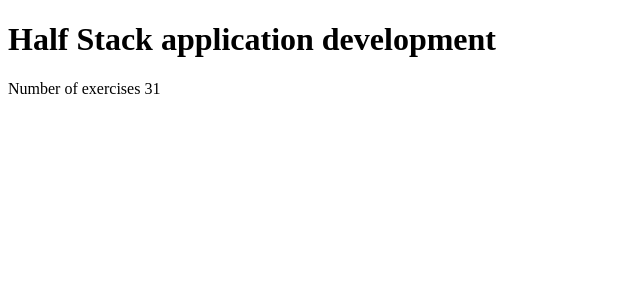
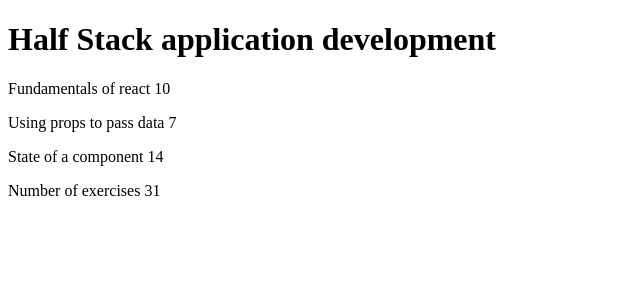
Before and after one commit to byemidev/fullstack, a React (Vite) app in the folder part1/act1_1/: page / in a window 1280 px wide. Shown: the top 300 px of the page, without its empty margins (0-640 px from the left). Built offline with nearby package versions, Linux system fonts and the light colour scheme.

Commit message:
ACT1.2 Part1 #A #Intro2React Course Information, step 2 finished

```diff
--- a/part1/act1_1/src/App.jsx
+++ b/part1/act1_1/src/App.jsx
@@ -19,11 +19,12 @@ const Part = (props) => {
 }
 
 const Content = (props) => {
-  //Error rendering or passing props btweeen Content and Part components
+
   return (
     <div>
-      <Part content={props.content[0]}/>
-      <Part content={props.content[1]}/>
+      <Part part={props.content[0].part} exercises = {props.content[0].exercises}/>
+      <Part part={props.content[1].part} exercises = {props.content[1].exercises}/>
+      <Part part={props.content[2].part} exercises = {props.content[2].exercises}/>
     </div>
   )
 }
```
